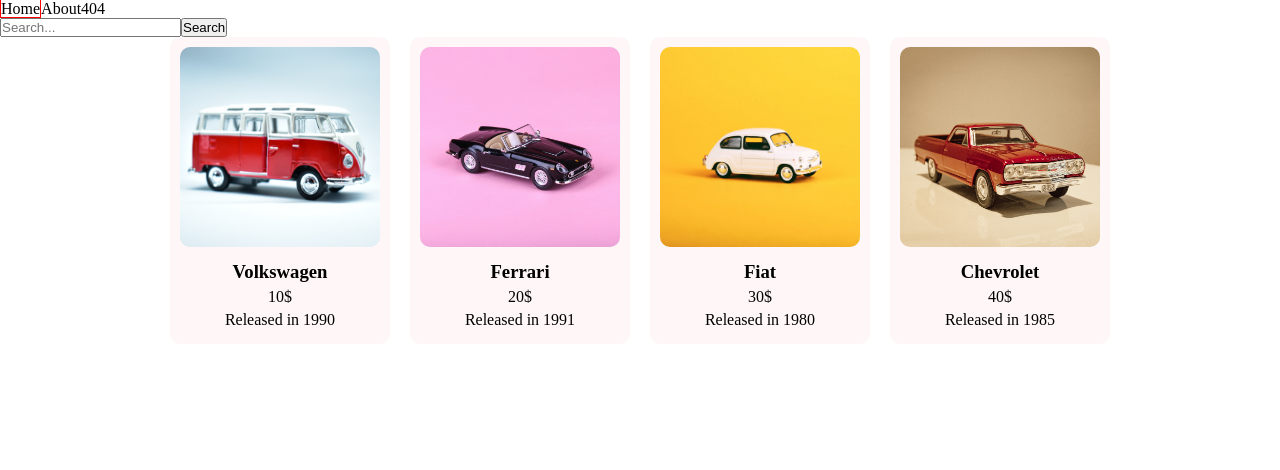
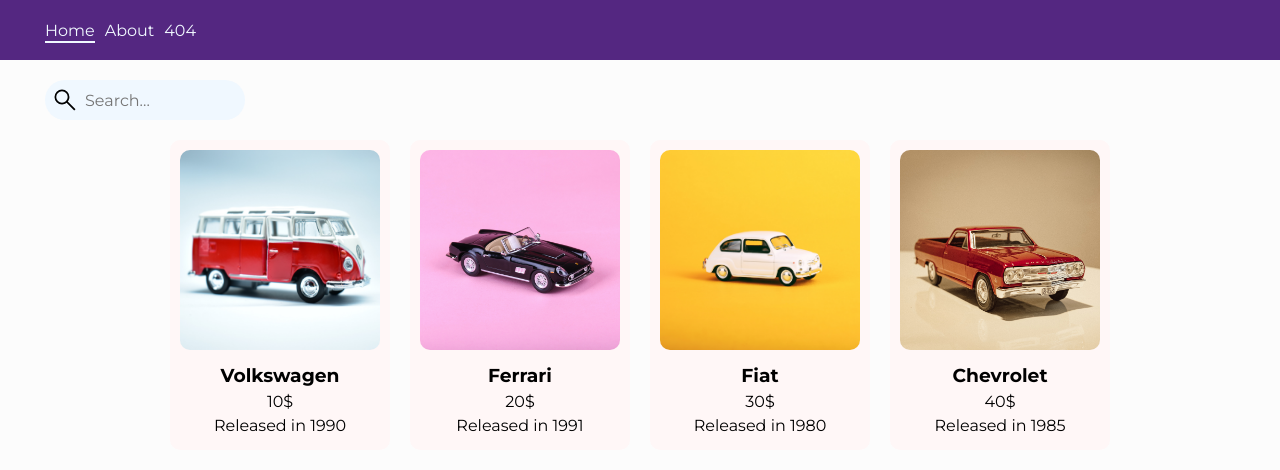
Before and after one commit to Nozeil/RSSchool-REACT2022Q3, a React (Create React App) app in the folder react-components/: page / in a window 1280 px wide. Shown: the top 470 px of the page. Built offline with nearby package versions, Linux system fonts and the light colour scheme.

Commit message:
feat: add some styles

```diff
--- a/react-components/public/index.html
+++ b/react-components/public/index.html
@@ -5,9 +5,12 @@
   <meta charset="utf-8" />
   <meta name="viewport" content="width=device-width, initial-scale=1" />
   <title>React App</title>
+  <link rel="preconnect" href="https://fonts.googleapis.com">
+  <link rel="preconnect" href="https://fonts.gstatic.com" crossorigin>
+  <link href="https://fonts.googleapis.com/css2?family=Montserrat:wght@400;700&display=swap" rel="stylesheet">
 </head>
 
-<body>
+<body class="body">
   <noscript>You need to enable JavaScript to run this app.</noscript>
   <div id="root"></div>
 </body>
--- a/react-components/src/components/Layout/Layout.module.css
+++ b/react-components/src/components/Layout/Layout.module.css
@@ -1,3 +1,23 @@
-.active-link {
-  border: 1px solid red;
+.header {
+  display: flex;
+  align-items: center;
+  height: 60px;
+  background-color: var(--header-bg-color);
+  margin-bottom: 20px !important;
 }
+
+.nav-link {
+  position: relative;
+  color: var(--light-s-color);
+  padding: 0 5px;
+}
+
+.active-link::after {
+  position: absolute;
+  bottom: -3px;
+  left: 5px;
+  content: '';
+  width: calc(100% - 10px);
+  height: 2px;
+  background-color: var(--light-s-color);
+}
--- a/react-components/src/components/Layout/Layout.tsx
+++ b/react-components/src/components/Layout/Layout.tsx
@@ -4,12 +4,13 @@ import cl from './Layout.module.css';
 
 class Layout extends React.Component {
   setActive = ({ isActive }: { isActive: boolean }): string =>
-    isActive ? `${cl['active-link']} link` : 'link';
+    isActive ? `${cl['active-link']} ${cl['nav-link']} link` : `${cl['nav-link']} link`;
 
   render() {
     return (
       <>
-        <header>
+        <header className={`${cl.header} container`}>
+          <nav className={cl.nav}>
             <NavLink end to="/" className={this.setActive}>
               Home
             </NavLink>
@@ -19,8 +20,11 @@ class Layout extends React.Component {
             <NavLink to="404" className={this.setActive}>
               404
             </NavLink>
+          </nav>
         </header>
+        <main className="container">
           <Outlet />
+        </main>
       </>
     );
   }
--- /dev/null
+++ b/react-components/src/components/SearchBar/SearchBar.module.css
@@ -0,0 +1,40 @@
+.search-bar {
+  position: relative;
+  margin-bottom: 20px;
+}
+
+.search-input {
+  width: 200px;
+  height: 40px;
+  padding: 0 20px 0 40px;
+  margin: 0 5px;
+  border: none;
+  outline: none;
+  font: inherit;
+  background-color: var(--light-s-color);
+  border-radius: 20px;
+}
+
+.search-input::-webkit-search-cancel-button {
+  -webkit-appearance: none;
+  width: 16px;
+  height: 16px;
+  padding: 0;
+  margin: 0;
+  cursor: pointer;
+  background: no-repeat center/contain url('./../../assets/svg/cancel.svg');
+}
+
+.search-button {
+  position: absolute;
+  top: 0;
+  left: 5px;
+  width: 40px;
+  height: 40px;
+  border: none;
+  outline: none;
+  cursor: pointer;
+  border-top-left-radius: 50%;
+  border-bottom-left-radius: 50%;
+  background: no-repeat center/70% url('./../../assets/svg/search.svg');
+}
--- a/react-components/src/components/SearchBar/SearchBar.tsx
+++ b/react-components/src/components/SearchBar/SearchBar.tsx
@@ -1,4 +1,5 @@
 import React, { ChangeEvent } from 'react';
+import cl from './SearchBar.module.css';
 
 class SearchBar extends React.Component {
   state: { value: string };
@@ -40,14 +41,15 @@ class SearchBar extends React.Component {
 
   render(): React.ReactNode {
     return (
-      <div className="">
+      <div className={cl['search-bar']}>
         <input
+          className={cl['search-input']}
           type="search"
           placeholder="Search..."
           value={this.state.value}
           onChange={this.onChange}
         />
-        <button>Search</button>
+        <button className={cl['search-button']}></button>
       </div>
     );
   }
--- a/react-components/src/index.css
+++ b/react-components/src/index.css
@@ -4,13 +4,24 @@
   box-sizing: border-box;
 }
 
-body {
+.body {
+  background-color: var(--bg-color);
+  font-family: 'Montserrat', sans-serif;
+
+  --header-bg-color: #542781;
   --card-color: #fff7f7;
+  --bg-color: #fcfcfc;
+  --light-s-color: #f0f8ff;
+}
+
+.container {
+  max-width: 1400px;
+  margin: 0 auto;
+  padding: 0 40px;
 }
 
 .link {
   text-decoration: none;
-  color: inherit;
 }
 
 .list {
```
Also changed, not shown: react-components/src/assets/svg/cancel.svg (added), react-components/src/assets/svg/search.svg (added). Lines whose indentation alone changed are shown as unchanged.
